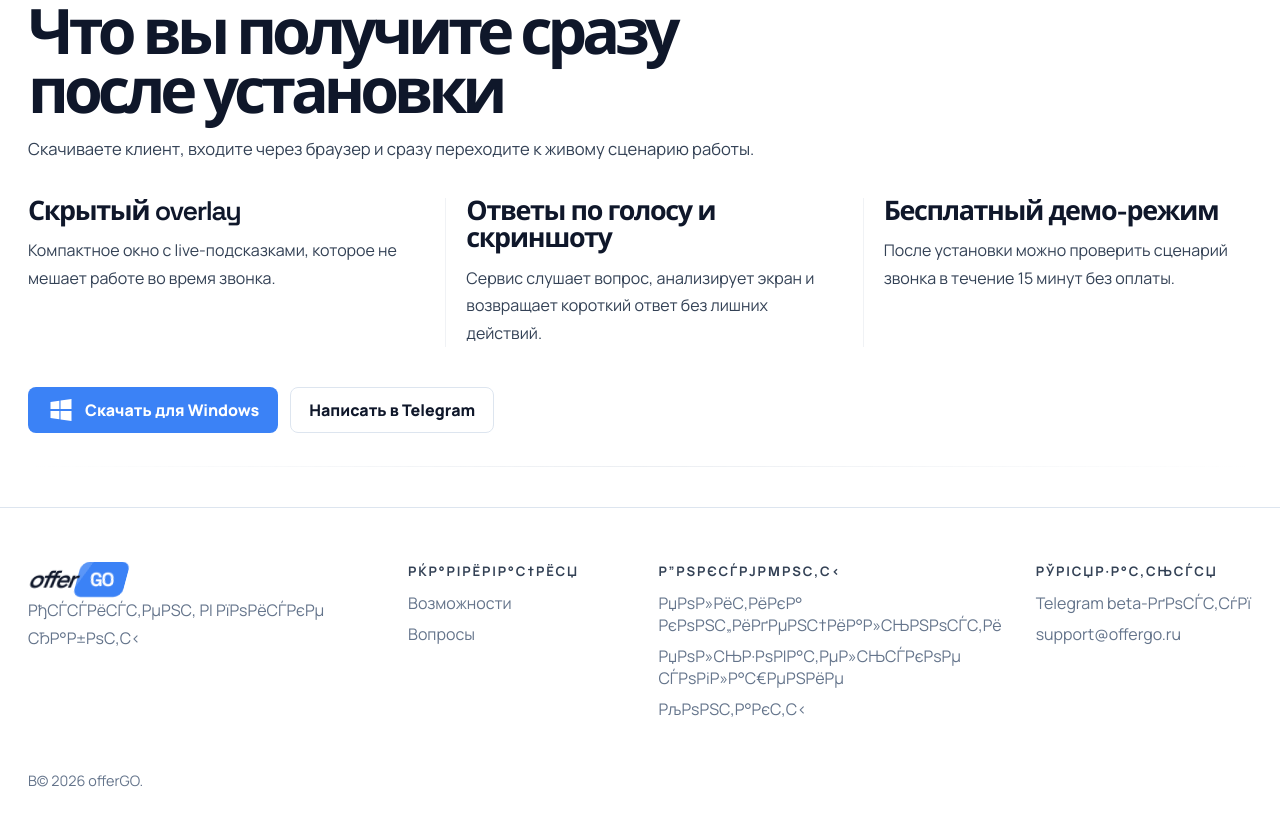
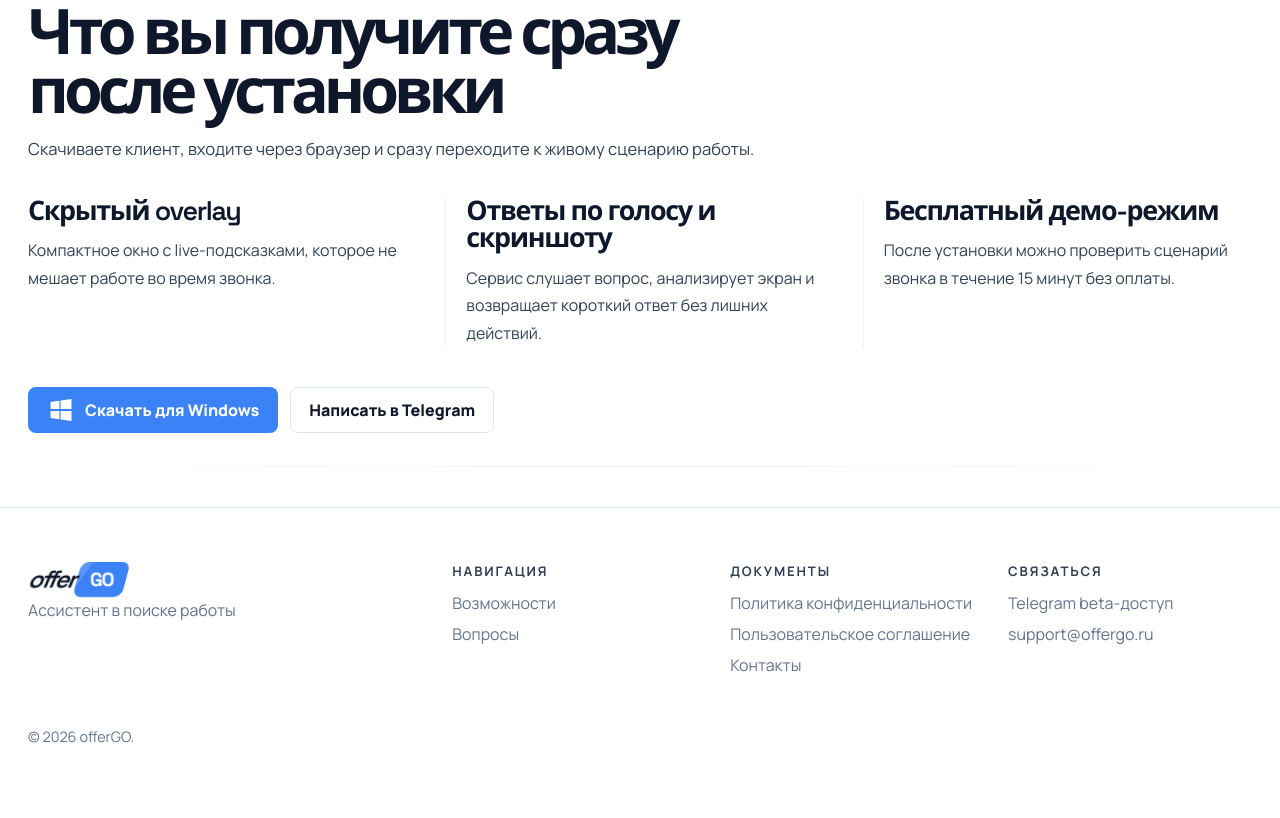
Before and after one commit to spectr6161-dev/offergo, an Astro site in the folder landing/: page / in a window 1280 px wide. Shown: the part 5979-6797 px from the top of the page. After the commit the page ends 6753 px from the top, so only its background shows below. Built offline with nearby package versions, Linux system fonts and the light colour scheme; Astro itself is replaced by a stand-in of ours; no server answers.

Commit message:
Fix promo footer mojibake

```diff
--- a/landing/src/components/Footer.astro
+++ b/landing/src/components/Footer.astro
@@ -7,26 +7,26 @@ import BrandWordmark from "@/components/BrandWordmark.astro";
   <div class="container footer-grid">
     <div>
       <BrandWordmark size="md" href="/promo" class="footer-brand" />
-      <p>РђСЃСЃРёСЃС‚РµРЅС‚ РІ РїРѕРёСЃРєРµ СЂР°Р±РѕС‚С‹</p>
+      <p>Ассистент в поиске работы</p>
     </div>
     <div>
-      <h2>РќР°РІРёРіР°С†РёСЏ</h2>
+      <h2>Навигация</h2>
       {navigation.map((item) => <a href={item.href}>{item.label}</a>)}
     </div>
     <div>
-      <h2>Р”РѕРєСѓРјРµРЅС‚С‹</h2>
-      <a href="/promo/privacy">РџРѕР»РёС‚РёРєР° РєРѕРЅС„РёРґРµРЅС†РёР°Р»СЊРЅРѕСЃС‚Рё</a>
-      <a href="/promo/terms">РџРѕР»СЊР·РѕРІР°С‚РµР»СЊСЃРєРѕРµ СЃРѕРіР»Р°С€РµРЅРёРµ</a>
-      <a href="/promo/contacts">РљРѕРЅС‚Р°РєС‚С‹</a>
+      <h2>Документы</h2>
+      <a href="/promo/privacy">Политика конфиденциальности</a>
+      <a href="/promo/terms">Пользовательское соглашение</a>
+      <a href="/promo/contacts">Контакты</a>
     </div>
     <div>
-      <h2>РЎРІСЏР·Р°С‚СЊСЃСЏ</h2>
-      <a href={brand.telegramUrl}>Telegram beta-РґРѕСЃС‚СѓРї</a>
+      <h2>Связаться</h2>
+      <a href={brand.telegramUrl}>Telegram beta-доступ</a>
       <a href={`mailto:${brand.supportEmail}`}>{brand.supportEmail}</a>
     </div>
   </div>
   <div class="container footer-bottom">
-    <span>В© 2026 offerGO.</span>
+    <span>© 2026 offerGO.</span>
   </div>
 </footer>
 
```
